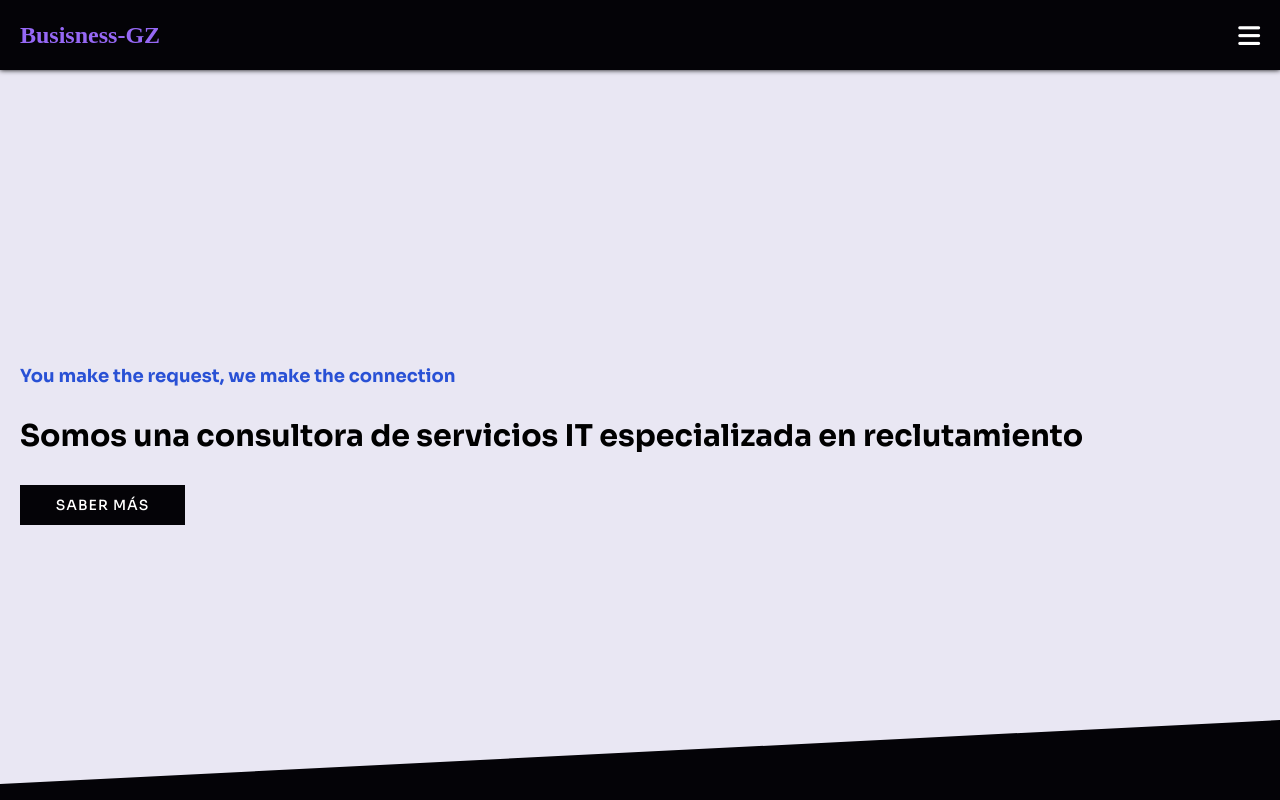
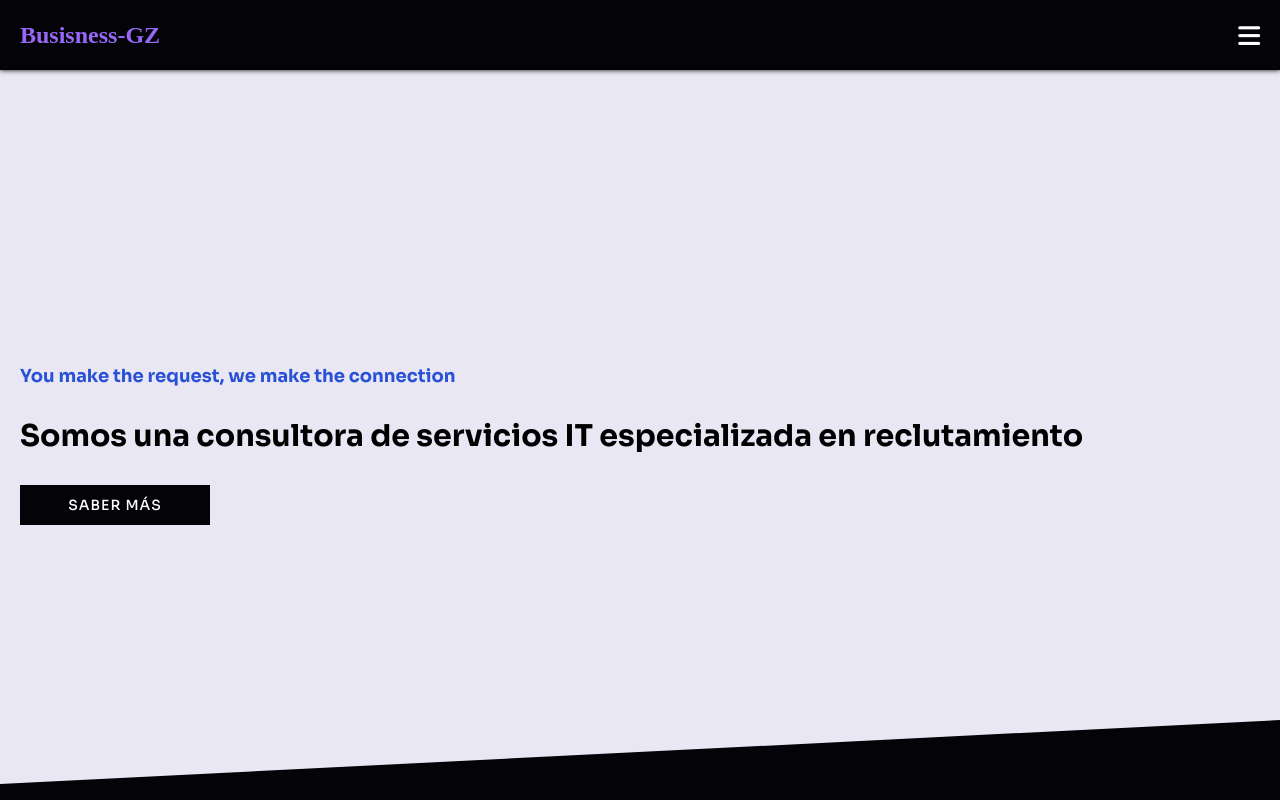
Before and after one commit to gszcode/app-consultura, a React (Vite) app: page / in a window 1280 px wide. Shown: the top 800 px of the page. Built offline with nearby package versions, Linux system fonts and the light colour scheme.

Commit message:
ancho del boton modificado

```diff
--- a/src/StyledComponents/Button.js
+++ b/src/StyledComponents/Button.js
@@ -8,7 +8,7 @@ export const Button = styled(Link)`
   border: 1px solid transparent;
   color: ${colors.white};
   font-weight: 500;
-  width: 165px;
+  width: 190px;
   height: 40px;
   text-align: center;
   font-size: 14px;
@@ -21,8 +21,3 @@ export const Button = styled(Link)`
     border: 1px solid ${colors.third};
   }
 `
-export const IconBtn = styled.i`
-  color: ${colors.third};
-  font-size: 12px;
-  margin-left: 4px;
-`
```
